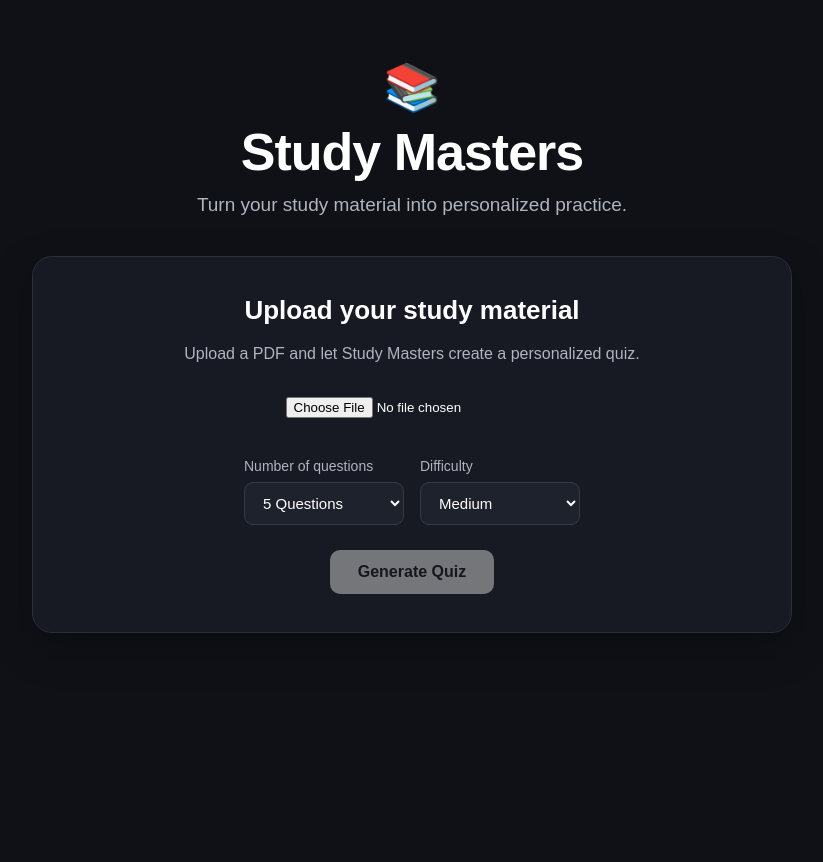
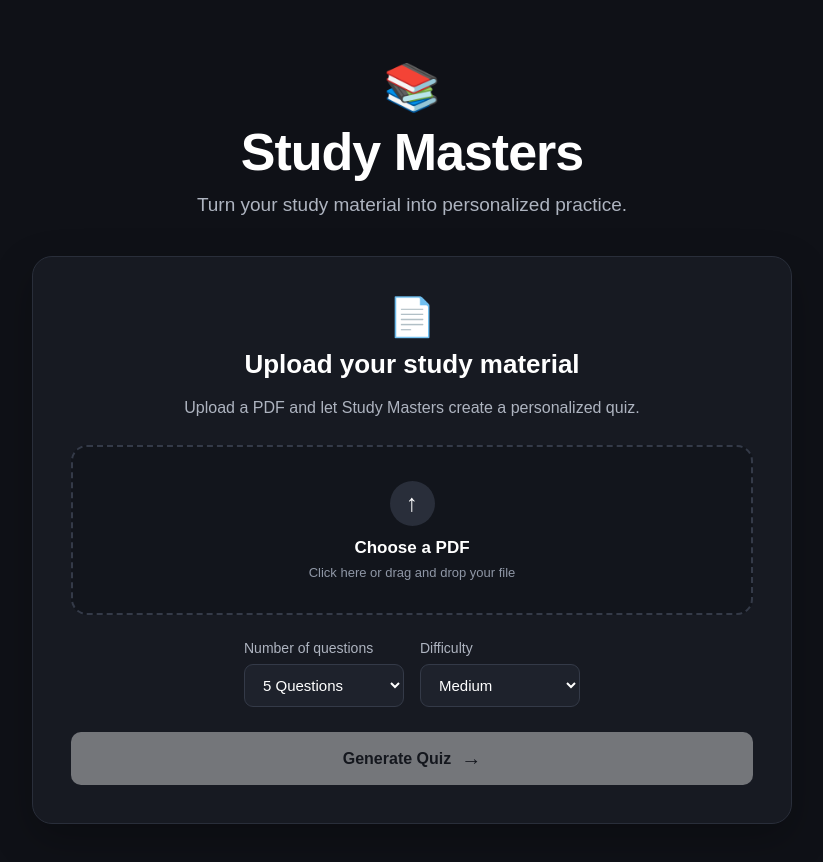
Before and after one commit to ramtejv/studymasters, a React app in the folder frontend/: page / in a window 1280 px wide. Shown: the top 862 px of the page, without its empty margins (228-1051 px from the left). Before the commit the page ends 800 px from the top, so only its background shows below. Built offline with nearby package versions, Linux system fonts and the light colour scheme; the HTML template or start-up script is replaced by a standard one.

Commit message:
Polish upload interface

```diff
--- a/frontend/src/App.css
+++ b/frontend/src/App.css
@@ -410,3 +410,230 @@ button {
     width: 100%;
   }
 }
+/* =========================
+   POLISHED UPLOAD AREA
+========================= */
+
+.upload-header {
+  text-align: center;
+}
+
+.upload-icon {
+  font-size: 38px;
+  margin-bottom: 10px;
+}
+
+.file-upload {
+  display: flex;
+  flex-direction: column;
+  align-items: center;
+  justify-content: center;
+  min-height: 170px;
+  margin: 25px 0;
+  padding: 30px 20px;
+  border: 2px dashed #343a48;
+  border-radius: 16px;
+  background: #12151c;
+  cursor: pointer;
+  transition: 0.2s ease;
+}
+
+.file-upload:hover {
+  border-color: #ffffff;
+  background: #181c25;
+}
+
+.file-upload input {
+  display: none;
+}
+
+.file-upload-icon {
+  display: flex;
+  align-items: center;
+  justify-content: center;
+  width: 45px;
+  height: 45px;
+  margin-bottom: 12px;
+  border-radius: 50%;
+  background: #292e3a;
+  font-size: 24px;
+}
+
+.file-upload-title {
+  font-size: 17px;
+  font-weight: 600;
+  color: #ffffff;
+}
+
+.file-upload-subtitle {
+  margin-top: 7px;
+  font-size: 13px;
+  color: #8f97a6;
+}
+
+/* =========================
+   SELECTED FILE
+========================= */
+
+.selected-file {
+  display: flex;
+  align-items: center;
+  gap: 12px;
+  padding: 13px 15px;
+  margin: 0 0 25px;
+  border: 1px solid #343a48;
+  border-radius: 12px;
+  background: #1e222c;
+  text-align: left;
+}
+
+.selected-file-icon {
+  font-size: 22px;
+}
+
+.selected-file-info {
+  display: flex;
+  flex-direction: column;
+  min-width: 0;
+  flex: 1;
+}
+
+.selected-file-info strong {
+  overflow: hidden;
+  text-overflow: ellipsis;
+  white-space: nowrap;
+  font-size: 14px;
+}
+
+.selected-file-info span {
+  margin-top: 3px;
+  color: #8f97a6;
+  font-size: 12px;
+}
+
+.file-check {
+  color: #3ddc97;
+  font-size: 20px;
+  font-weight: bold;
+}
+
+/* =========================
+   STATUS MESSAGES
+========================= */
+
+.status-message {
+  display: flex;
+  align-items: center;
+  gap: 10px;
+  margin-top: 18px;
+  padding: 13px 15px;
+  border-radius: 10px;
+  text-align: left;
+}
+
+.status-message p {
+  margin: 0;
+  font-size: 14px;
+}
+
+.error-message {
+  background: #351c21;
+  border: 1px solid #653139;
+}
+
+.error-message p {
+  color: #ffb4b4;
+}
+
+.success-message {
+  background: #17352b;
+  border: 1px solid #2c684f;
+}
+
+.success-message p {
+  color: #a9e8cc;
+}
+
+.loading-message {
+  background: #1e222c;
+  border: 1px solid #343a48;
+}
+
+.loading-message p {
+  color: #c2c7d0;
+}
+
+/* =========================
+   LOADING SPINNER
+========================= */
+
+.loading-spinner,
+.button-spinner {
+  display: inline-block;
+  border: 3px solid #343a48;
+  border-top-color: #ffffff;
+  border-radius: 50%;
+  animation: spin 0.8s linear infinite;
+}
+
+.loading-spinner {
+  width: 18px;
+  height: 18px;
+}
+
+.button-spinner {
+  width: 16px;
+  height: 16px;
+  border-width: 2px;
+}
+
+@keyframes spin {
+  to {
+    transform: rotate(360deg);
+  }
+}
+
+/* =========================
+   GENERATE BUTTON
+========================= */
+
+.generate-button {
+  display: flex !important;
+  align-items: center;
+  justify-content: center;
+  gap: 10px;
+  width: 100%;
+  margin-top: 25px !important;
+  padding: 15px 20px !important;
+  font-size: 16px !important;
+}
+
+.generate-button span:last-child {
+  font-size: 20px;
+}
+
+.generate-button:disabled {
+  transform: none !important;
+}
+
+/* =========================
+   MOBILE
+========================= */
+
+@media (max-width: 600px) {
+  .upload-box {
+    padding: 25px 18px;
+  }
+
+  .quiz-settings {
+    flex-direction: column;
+  }
+
+  .setting select {
+    width: 100%;
+  }
+
+  .file-upload {
+    min-height: 150px;
+  }
+}
--- a/frontend/src/components/UploadBox.jsx
+++ b/frontend/src/components/UploadBox.jsx
@@ -78,12 +78,17 @@ function UploadBox({ onQuizGenerated }) {
 
   return (
     <div className="upload-box">
+      <div className="upload-header">
+        <div className="upload-icon">📄</div>
+
         <h2>Upload your study material</h2>
 
         <p>
           Upload a PDF and let Study Masters create a personalized quiz.
         </p>
+      </div>
 
+      <label className="file-upload">
         <input
           type="file"
           accept="application/pdf,.pdf"
@@ -91,10 +96,33 @@ function UploadBox({ onQuizGenerated }) {
           disabled={loading}
         />
 
+        <span className="file-upload-icon">↑</span>
+
+        <span className="file-upload-title">
+          {file ? "PDF selected" : "Choose a PDF"}
+        </span>
+
+        <span className="file-upload-subtitle">
+          {file
+            ? "Click to choose a different file"
+            : "Click here or drag and drop your file"}
+        </span>
+      </label>
+
       {file && (
-        <p>
-          Selected file: <strong>{file.name}</strong>
-        </p>
+        <div className="selected-file">
+          <span className="selected-file-icon">📄</span>
+
+          <div className="selected-file-info">
+            <strong>{file.name}</strong>
+
+            <span>
+              {(file.size / (1024 * 1024)).toFixed(2)} MB
+            </span>
+          </div>
+
+          <span className="file-check">✓</span>
+        </div>
       )}
 
       <div className="quiz-settings">
@@ -137,21 +165,47 @@ function UploadBox({ onQuizGenerated }) {
         </div>
       </div>
 
-      {error && <p>{error}</p>}
+      {error && (
+        <div className="status-message error-message">
+          <span>⚠️</span>
+          <p>{error}</p>
+        </div>
+      )}
 
       {loading && (
+        <div className="status-message loading-message">
+          <span className="loading-spinner"></span>
+
           <p>
-          Processing PDF and generating your {difficulty.toLowerCase()} quiz...
+            Processing PDF and generating your{" "}
+            {difficulty.toLowerCase()} quiz...
           </p>
+        </div>
       )}
 
-      {result && <p>{result}</p>}
+      {result && !loading && (
+        <div className="status-message success-message">
+          <span>✓</span>
+          <p>{result}</p>
+        </div>
+      )}
 
       <button
+        className="generate-button"
         onClick={handleGenerateQuiz}
         disabled={!file || loading}
       >
-        {loading ? "Generating Quiz..." : "Generate Quiz"}
+        {loading ? (
+          <>
+            <span className="button-spinner"></span>
+            Generating Quiz...
+          </>
+        ) : (
+          <>
+            Generate Quiz
+            <span>→</span>
+          </>
+        )}
       </button>
     </div>
   );
```
Lines whose indentation alone changed are shown as unchanged.
